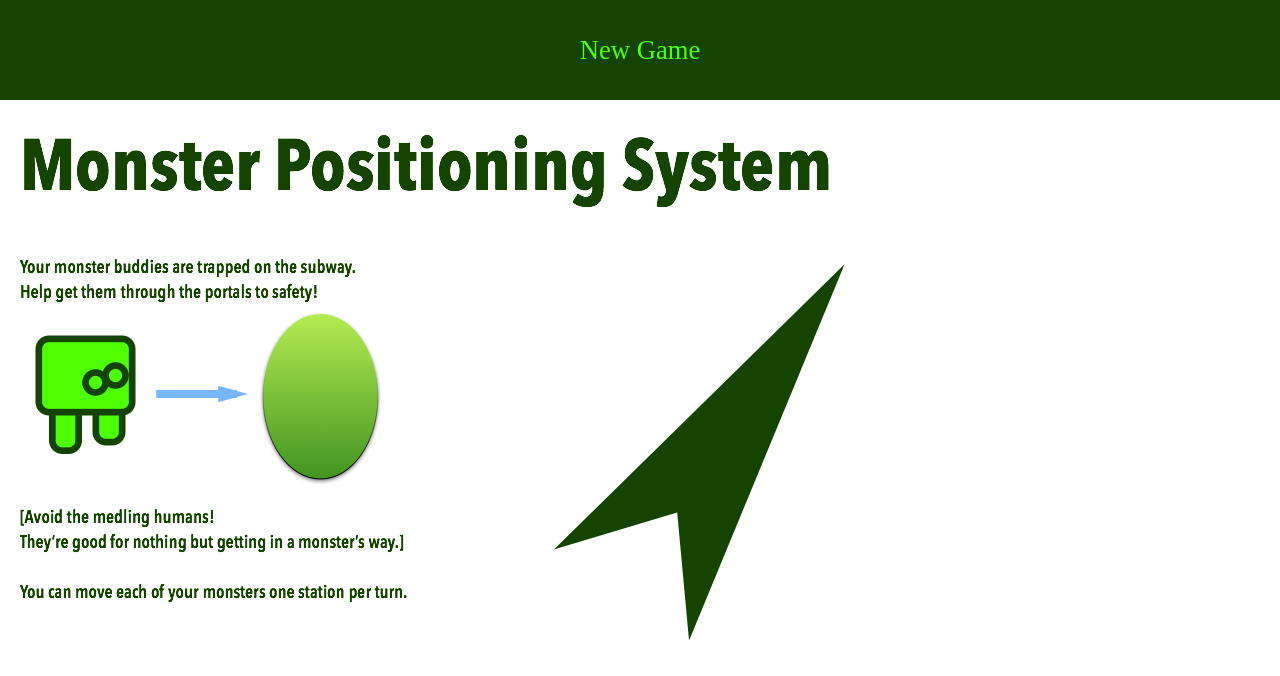
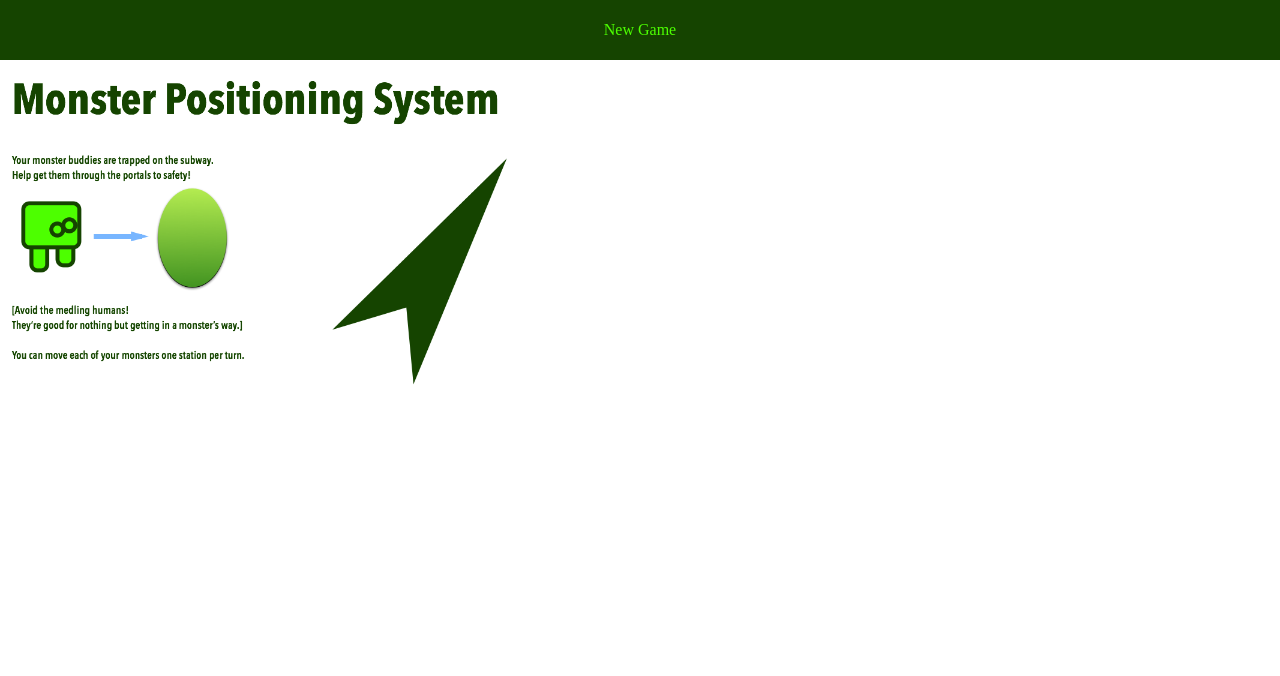
Before and after one commit to ProximityViz/monster-positioning-system, a website: page Angular/app/index.html in a window 1280 px wide. Drawn offline with nearby package versions, Linux system fonts and the light colour scheme; some packages are replaced by stand-ins of ours; files that its build step writes are made by us from their sources.

Commit message:
Changes zoom

```diff
--- a/Angular/app/styles/main.scss
+++ b/Angular/app/styles/main.scss
@@ -1,6 +1,9 @@
 // bower:scss
 // endbower
 
+html {
+  zoom: 60%;
+}
 body {
   margin: 0;
 }
```
